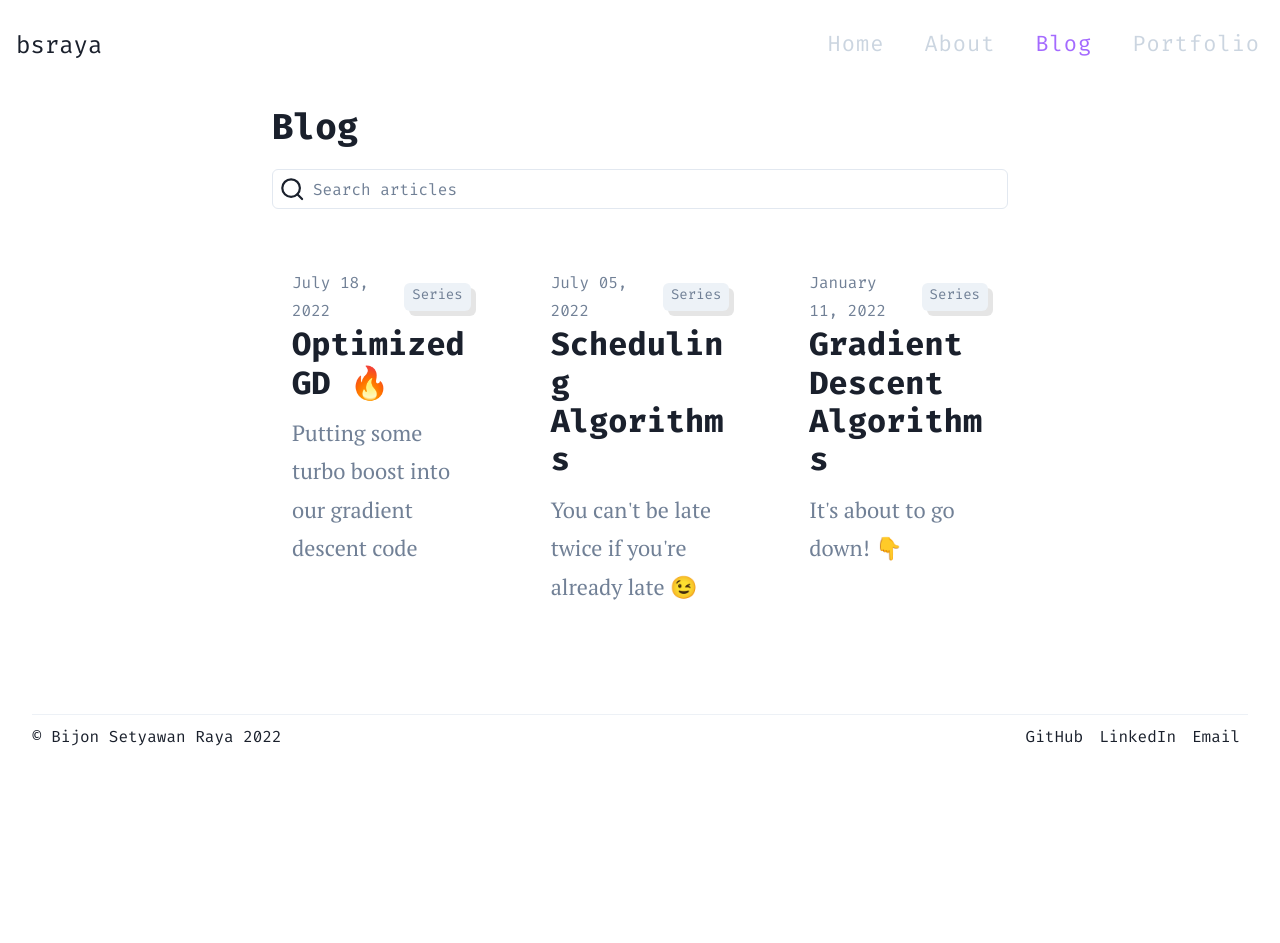
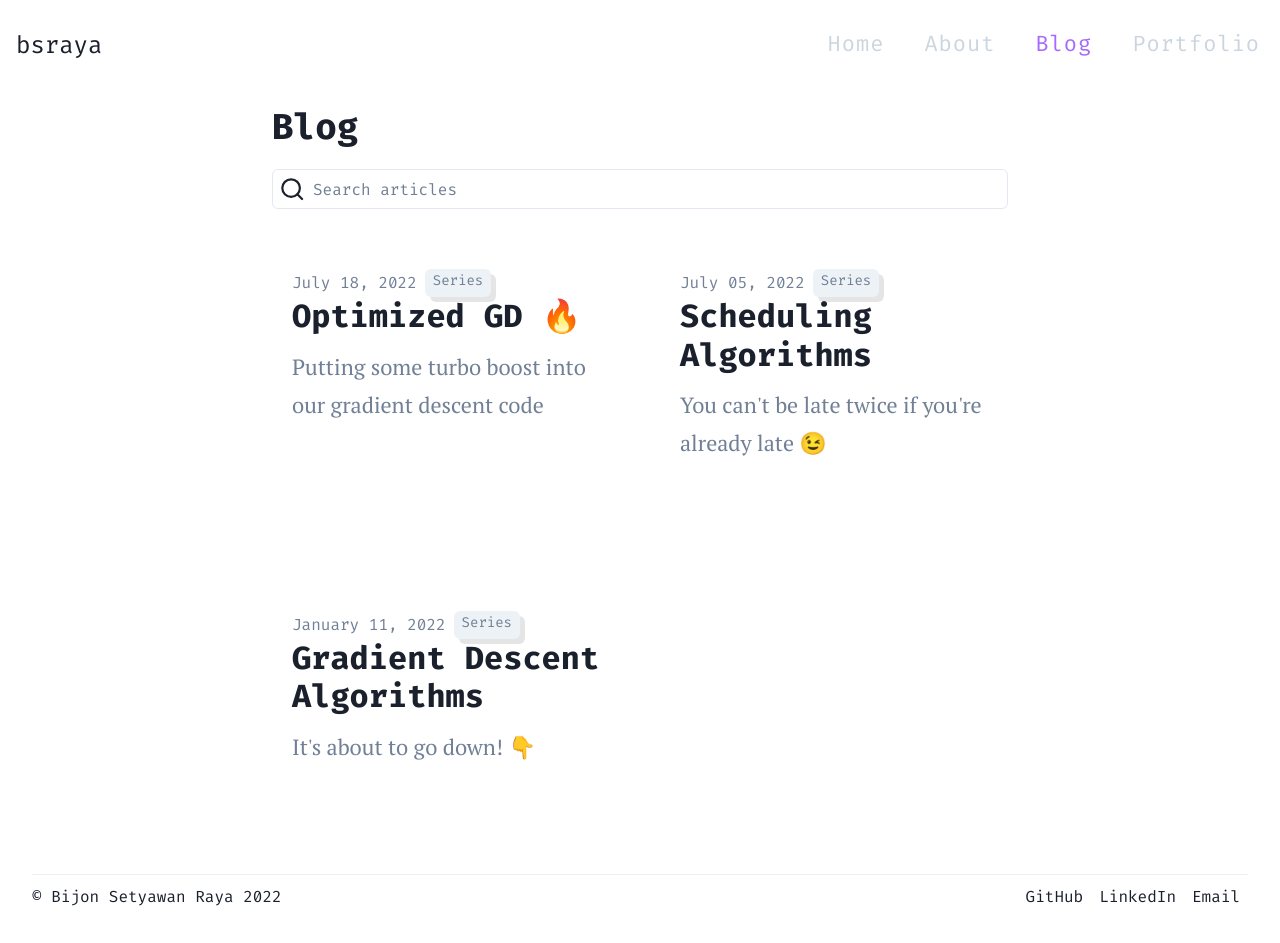
Before and after one commit to bsraya/bsraya, a Next.js app: page /blog in a window 1280 px wide. Before the commit the page ends 800 px from the top, so only its background shows below. Built offline with nearby package versions, Linux system fonts and the light colour scheme; a small style sheet from the web is missing.

Commit message:
style: set column to 2

```diff
--- a/components/Posts.tsx
+++ b/components/Posts.tsx
@@ -16,7 +16,7 @@ export default function Posts({ posts, type }: { posts: Post[]; type: string })
     const isDesktop = useBreakpointValue({ base: false, md: true })
     return (
         <SimpleGrid
-            columns={ isDesktop ? 3 : 1 }
+            columns={ isDesktop ? 2 : 1 }
             spacing="10"
             mt="5"
         >
@@ -30,9 +30,6 @@ export default function Posts({ posts, type }: { posts: Post[]; type: string })
                             key={post.slug}
                             p={5}
                             mb="3rem"
-                            _hover={{
-                                color: "links",
-                            }}
                         >
                             <NextLink href={'/'+ type + '/' + post.slug} passHref>
                                 <LinkOverlay fontStyle="normal">
```
